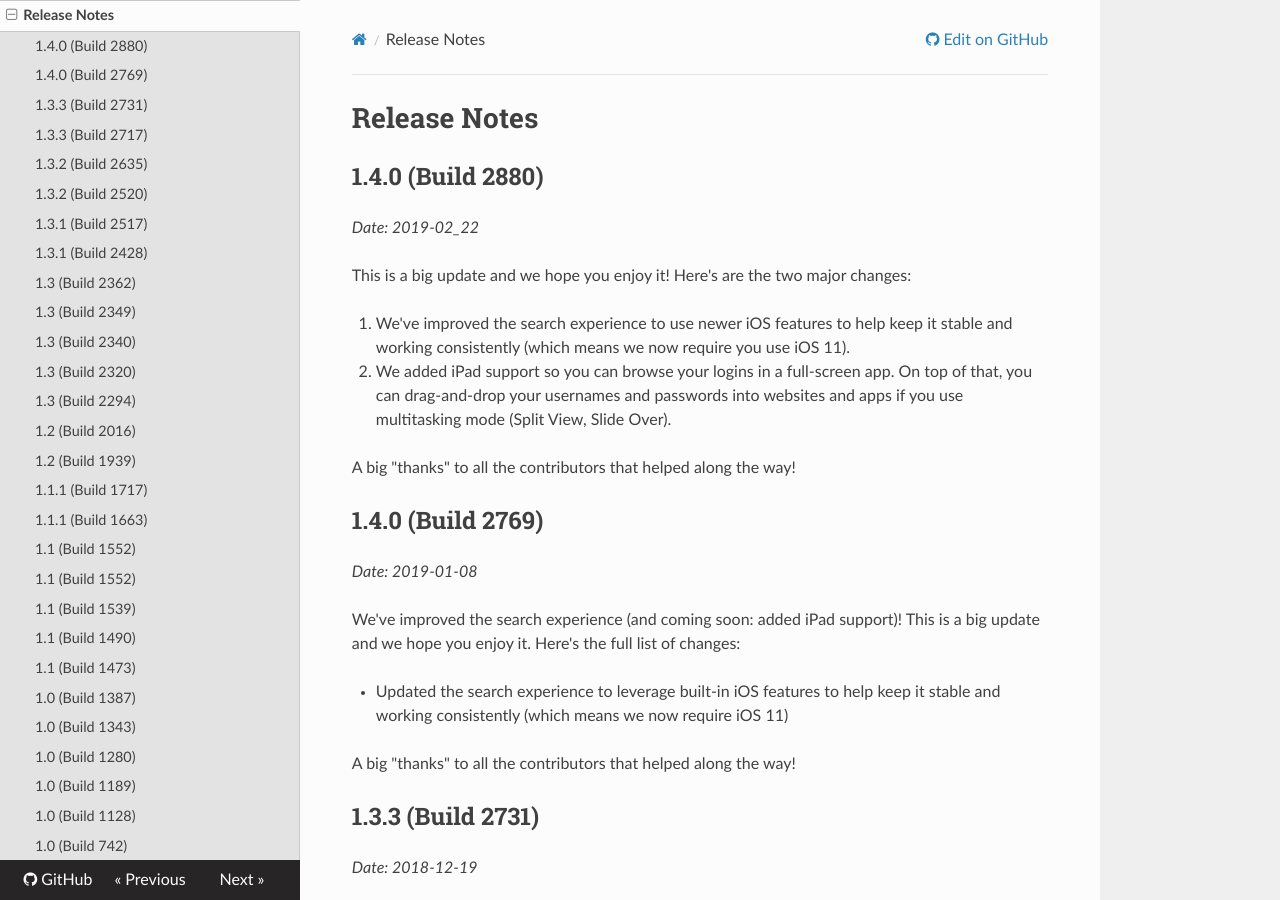
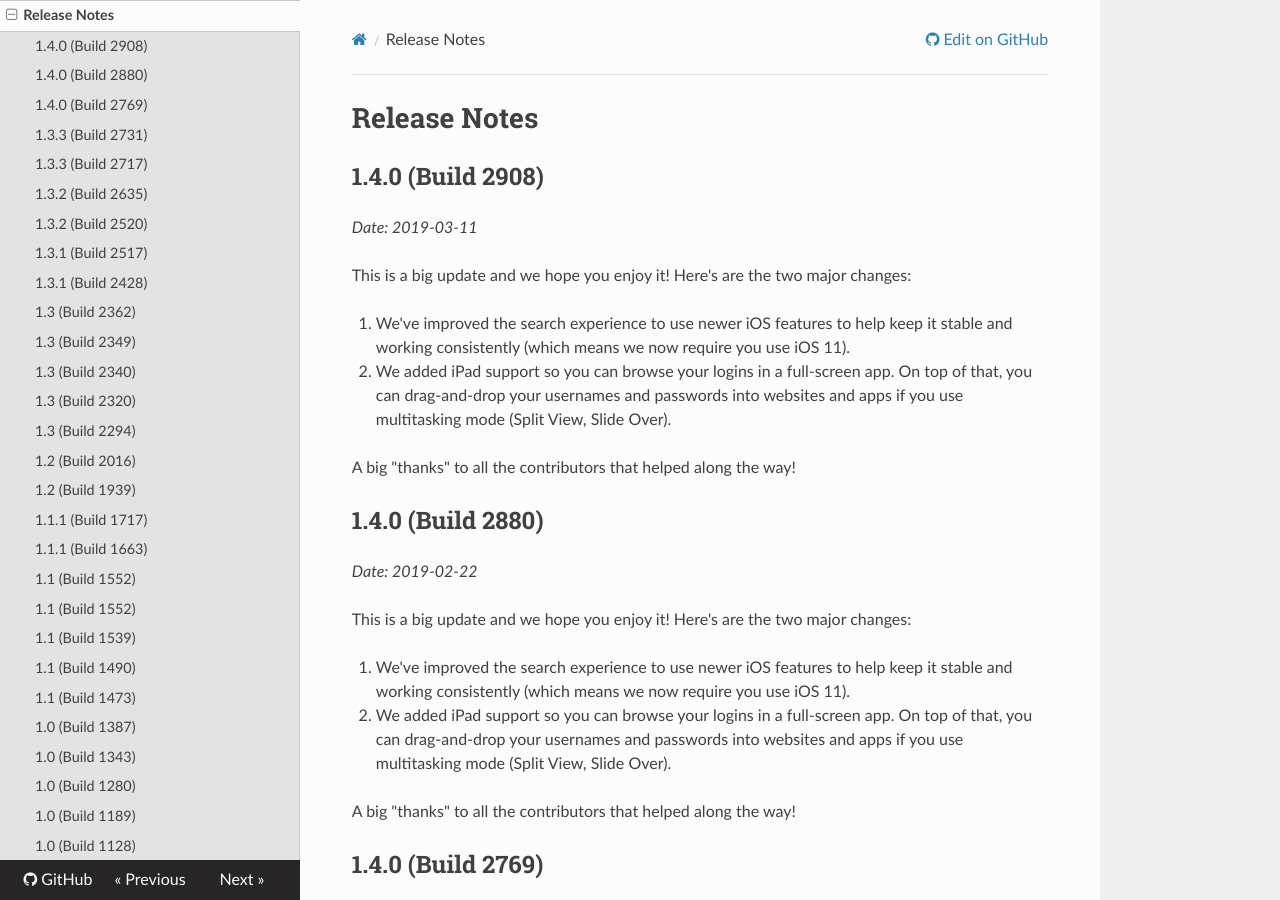
Before and after one commit to mozilla-lockwise/lockwise-ios, an MkDocs documentation site: the page built from docs/release-notes.md, in a window 1280 px wide and 900 px high. Built offline with MkDocs 1.6.1, drawn with Linux system fonts in a browser that asks for light colours; nearby versions of some CDN libraries.

Commit message:
Release notes for build 2908

```diff
--- a/docs/release-notes.md
+++ b/docs/release-notes.md
@@ -1,8 +1,20 @@
 # Release Notes
+
+## 1.4.0 (Build 2908)
+
+_Date: 2019-03-11_
+
+This is a big update and we hope you enjoy it! Here's are the two major changes:
+
+1. We've improved the search experience to use newer iOS features to help keep it stable and working consistently (which means we now require you use iOS 11).
+
+2. We added iPad support so you can browse your logins in a full-screen app. On top of that, you can drag-and-drop your usernames and passwords into websites and apps if you use multitasking mode (Split View, Slide Over).
+
+A big "thanks" to all the contributors that helped along the way!
 
 ## 1.4.0 (Build 2880)
 
-_Date: 2019-02_22_
+_Date: 2019-02-22_
 
 This is a big update and we hope you enjoy it! Here's are the two major changes:
 
```
